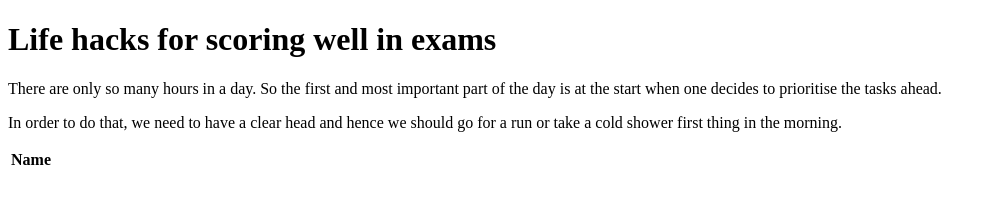
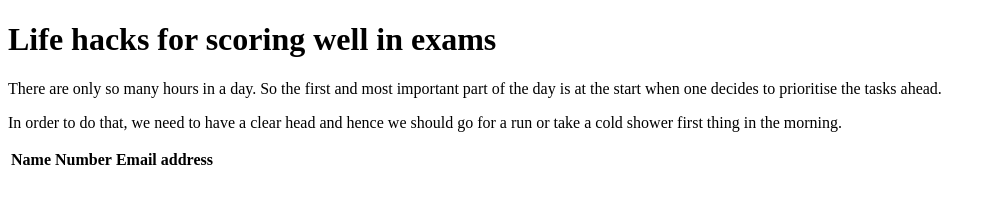
Before and after one commit to fynox2001/portfolio, a plain HTML site: page index.html in a window 1280 px wide. Shown: the whole page, without its empty margins (0-996 px from the left). Drawn offline with Linux system fonts and the light colour scheme.

Commit message:
Update index.html

```diff
--- a/index.html
+++ b/index.html
@@ -12,7 +12,8 @@
 
 <table>
   <tr>
-    <th> Name </th>
+    <th> Name </th>     <th> Number </th>   <th> Email address </th>
+
   </tr>
   <tr>
 </table>
```
